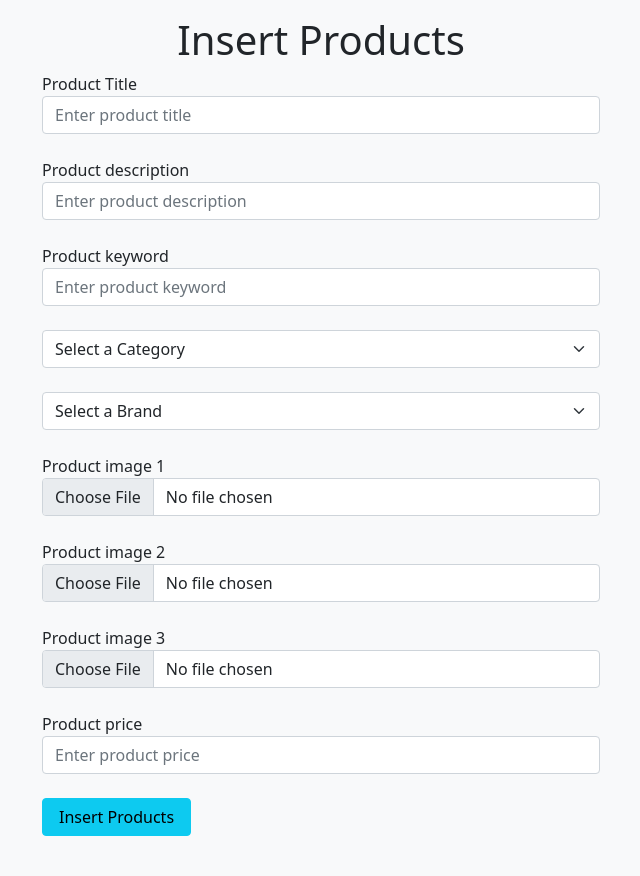
After one commit to Omar50x/ecommerce2, a PHP site: page /admin-area/insert_product.php in a window 1280 px wide. The commit adds this page. Shown: the whole page, without its empty margins (319-959 px from the left). Run offline with PHP 8.4, Linux system fonts and the light colour scheme.

Commit message:
Add Insert product form

```diff
--- a/admin-area/index.php
+++ b/admin-area/index.php
@@ -52,7 +52,7 @@
                     <p class="text-light text-center">Admin Name</p>
                 </div>
                 <div class="button text-center">
-                    <button class="my-3"><a href="" class="nav-link text-light bg-info my-1">Insert Products</a></button>
+                    <button class="my-3"><a href="insert_product.php" class="nav-link text-light bg-info my-1">Insert Products</a></button>
                     <button><a href="" class="nav-link text-light bg-info my-1">View Products</a></button>
                     <button><a href="index.php?insert_category" class="nav-link text-light bg-info my-1">Insert Categories</a></button>
                     <button><a href="" class="nav-link text-light bg-info my-1">View Categories</a></button>
--- /dev/null
+++ b/admin-area/insert_product.php
@@ -0,0 +1,71 @@
+<!DOCTYPE html>
+<html lang="en">
+<head>
+    <meta charset="UTF-8">
+    <meta http-equiv="X-UA-Compatible" content="IE=edge">
+    <meta name="viewport" content="width=device-width, initial-scale=1.0">
+    <title>Insert Products-Admin Dashboard</title>
+    <!-- Bootstrap CSS link -->
+    <link href="https://cdn.jsdelivr.net/npm/bootstrap@5.1.3/dist/css/bootstrap.min.css" rel="stylesheet" integrity="sha384-1BmE4kWBq78iYhFldvKuhfTAU6auU8tT94WrHftjDbrCEXSU1oBoqyl2QvZ6jIW3" crossorigin="anonymous">
+    <!-- Font awesome link -->
+    <link rel="stylesheet" href="https://cdnjs.cloudflare.com/ajax/libs/font-awesome/6.2.0/css/all.min.css" integrity="sha512-xh6O/CkQoPOWDdYTDqeRdPCVd1SpvCA9XXcUnZS2FmJNp1coAFzvtCN9BmamE+4aHK8yyUHUSCcJHgXloTyT2A==" crossorigin="anonymous" referrerpolicy="no-referrer" />
+    <!-- CSS file -->
+    <link rel="stylesheet" href="../style.css">
+</head>
+<body class="bg-light">
+    <div class="container mt-3">
+        <h1 class="text-center">Insert Products</h1>
+        <form action="" method="" enctype="multipart/form-data">
+            <div class="form-outline mb-4 w-50 m-auto">
+                <label for="product_title" class="form-lable">Product Title</label>
+                <input type="text" name="product_title" id="product_title" class="form-control" placeholder="Enter product title" autocomplete="off" required="required">
+            </div>
+            <div class="form-outline mb-4 w-50 m-auto">
+                <label for="description" class="form-lable">Product description</label>
+                <input type="text" name="description" id="description" class="form-control" placeholder="Enter product description" autocomplete="off" required="required">
+            </div>
+            <div class="form-outline mb-4 w-50 m-auto">
+                <label for="product_keywords" class="form-lable">Product keyword</label>
+                <input type="text" name="product_keywords" id="product_keywords" class="form-control" placeholder="Enter product keyword" autocomplete="off" required="required">
+            </div>
+            <div class="form-outline mb-4 w-50 m-auto">
+                <select name="product_category" id="" class="form-select">
+                    <option value="">Select a Category</option>
+                    <option value="">Category1</option>
+                    <option value="">Category2</option>
+                    <option value="">Category3</option>
+                    <option value="">Category4</option>
+                </select>
+            </div>
+            <div class="form-outline mb-4 w-50 m-auto">
+                <select name="product_brands" id="" class="form-select">
+                    <option value="">Select a Brand</option>
+                    <option value="">Brand1</option>
+                    <option value="">Brand2</option>
+                    <option value="">Brand3</option>
+                    <option value="">Brand4</option>
+                </select>
+            </div>
+            <div class="form-outline mb-4 w-50 m-auto">
+                <label for="product_image1" class="form-lable">Product image 1</label>
+                <input type="file" name="product_image1" id="product_image1" class="form-control" required="required">
+            </div>
+            <div class="form-outline mb-4 w-50 m-auto">
+                <label for="product_image2" class="form-lable">Product image 2</label>
+                <input type="file" name="product_image2" id="product_image2" class="form-control" required="required">
+            </div>
+            <div class="form-outline mb-4 w-50 m-auto">
+                <label for="product_image3" class="form-lable">Product image 3</label>
+                <input type="file" name="product_image3" id="product_image3" class="form-control" required="required">
+            </div>
+            <div class="form-outline mb-4 w-50 m-auto">
+                <label for="product_price" class="form-lable">Product price</label>
+                <input type="text" name="product_price" id="product_price" class="form-control" placeholder="Enter product price" autocomplete="off" required="required">
+            </div>
+            <div class="form-outline mb-4 w-50 m-auto">
+                <input type="submit" name="insert_product" class="btn btn-info mb-3 px-3" value="Insert Products">
+            </div>
+        </form>
+    </div>
+</body>
+</html>
```
